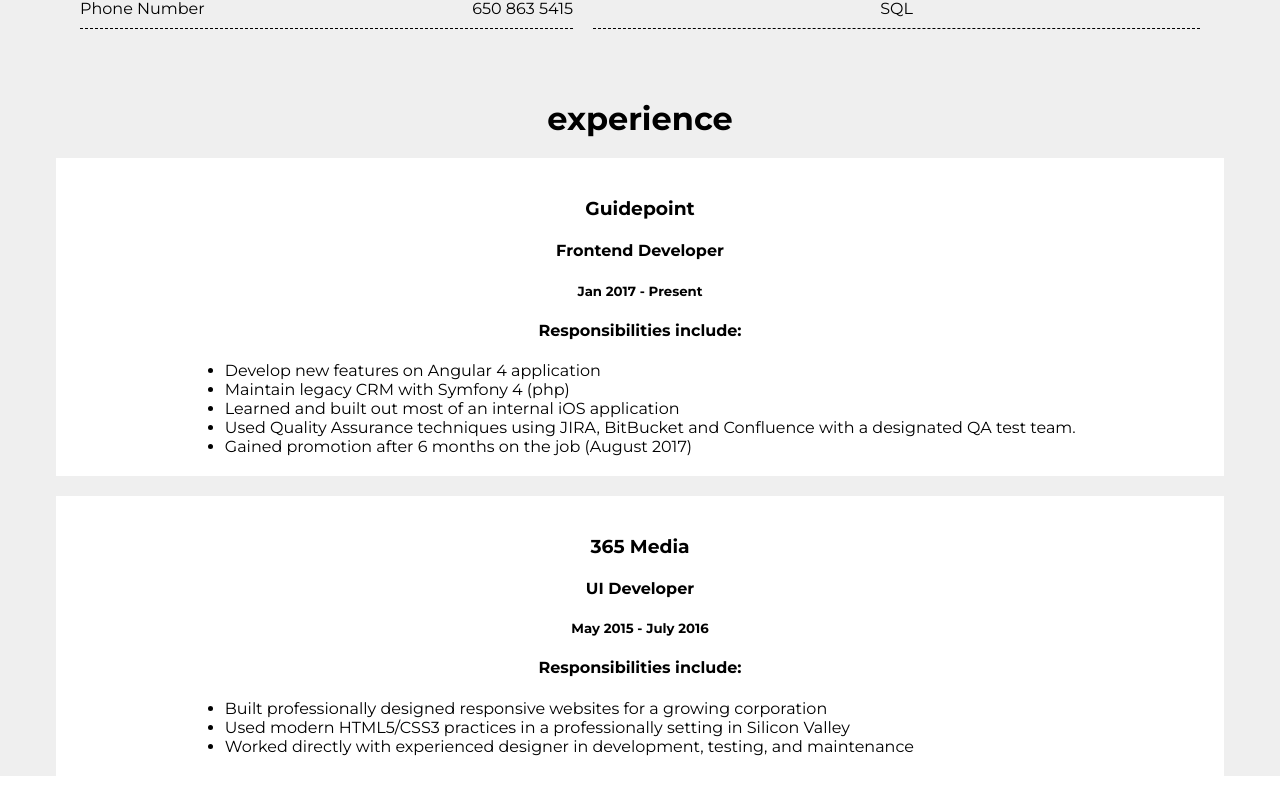
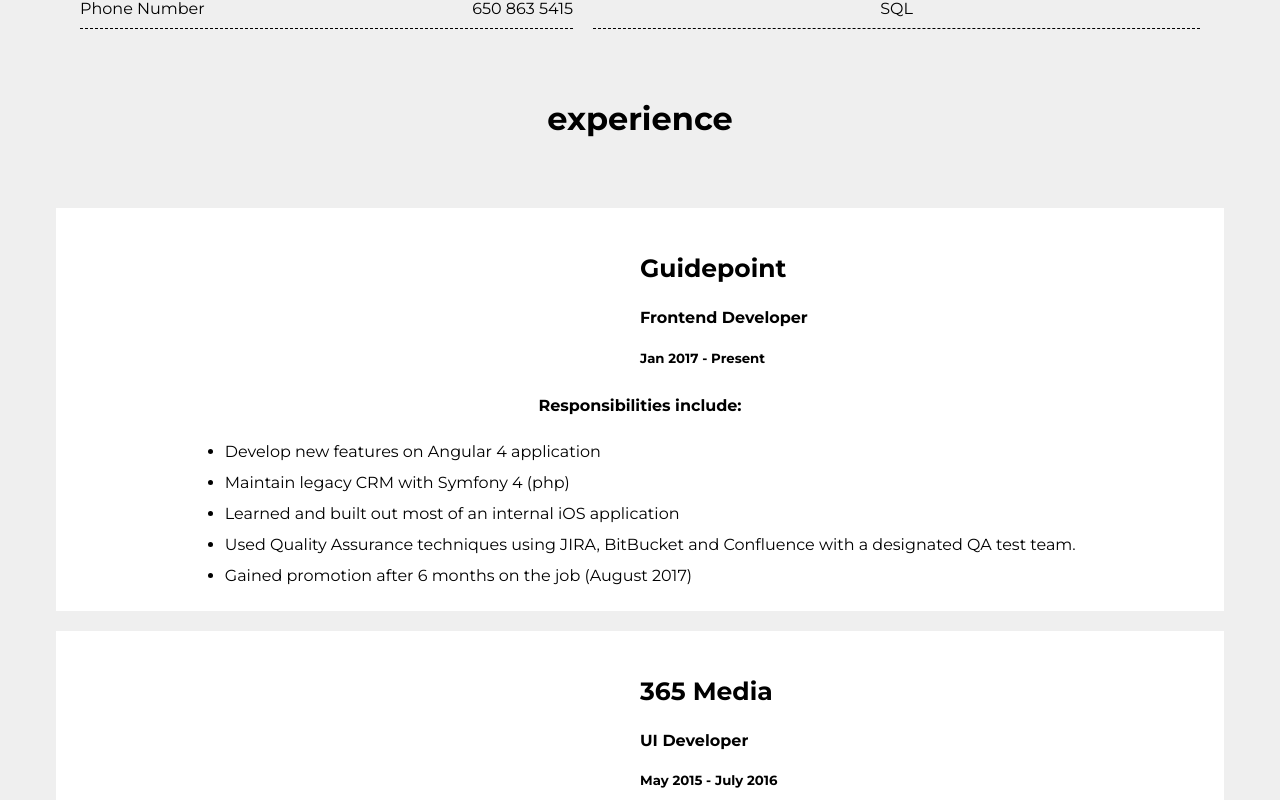
Before and after one commit to jf-t/jacktilly.com, a React (Create React App) app: page / in a window 1280 px wide. Shown: the part 1834-2634 px from the top of the page. Built offline with nearby package versions, Linux system fonts and the light colour scheme.

Commit message:
Added some more style to the experience block

```diff
--- a/src/components/experience/Experience.css
+++ b/src/components/experience/Experience.css
@@ -2,12 +2,23 @@
   background: #efefef; }
   .experience .experience-content .experience-header h1 {
     margin: 0; }
+  .experience .experience-content .experience-list {
+    padding: 50px 0; }
     .experience .experience-content .experience-list .experience-item {
       background: #fff;
       width: 85%;
       margin: 20px auto;
       padding: 20px 40px; }
+      .experience .experience-content .experience-list .experience-item .experience-item-header {
+        width: 50%;
+        margin-left: auto;
+        text-align: left;
+        margin-bottom: 30px; }
+        .experience .experience-content .experience-list .experience-item .experience-item-header h3 {
+          font-size: 25px; }
       .experience .experience-content .experience-list .experience-item ul {
         width: 80%;
         margin: 0 auto;
         text-align: left; }
+        .experience .experience-content .experience-list .experience-item ul li {
+          padding: 6px 0; }
--- a/src/components/experience/Experience.scss
+++ b/src/components/experience/Experience.scss
@@ -8,6 +8,8 @@
         }
 
         .experience-list {
+            padding: 50px 0;
+
             .experience-item {
                 background: #fff;
                 width: 85%;
@@ -15,10 +17,26 @@
 
                 padding: 20px 40px;
 
+                .experience-item-header {
+                    width: 50%;
+                    margin-left: auto;
+                    text-align: left;
+
+                    margin-bottom: 30px;
+
+                    h3 {
+                        font-size: 25px;
+                    }
+                }
+
                 ul {
                     width: 80%;
                     margin: 0 auto;
                     text-align: left;
+
+                    li {
+                        padding: 6px 0;
+                    }
                 }
             }
         }
```
Lines whose indentation alone changed are shown as unchanged.
